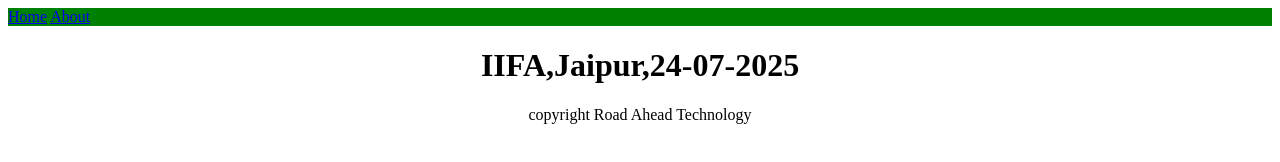
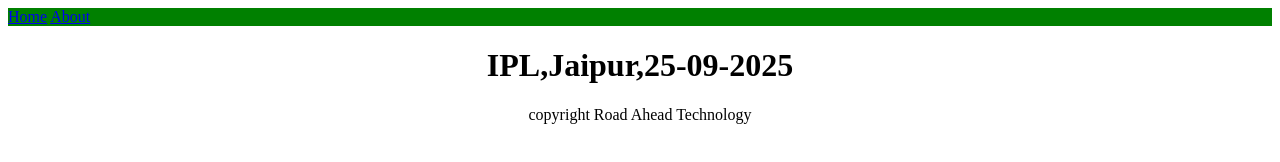
Before and after one commit to Pawan09-bit/webScrape, a plain HTML site: page index.html in a window 1280 px wide. Drawn offline with Linux system fonts and the light colour scheme.

Commit message:
Update index.html

```diff
--- a/index.html
+++ b/index.html
@@ -9,7 +9,7 @@
       <a href="#">Home</a>
       <a href="#">About</a>
 </nav>
-       <h1 style="text-align:center" id="events">IIFA,Jaipur,24-07-2025</h1>
+       <h1 style="text-align:center" id="events">IPL,Jaipur,25-09-2025</h1>
         <p style="text-align:Center">copyright Road Ahead Technology</p>
 </body>
 </html>
```
